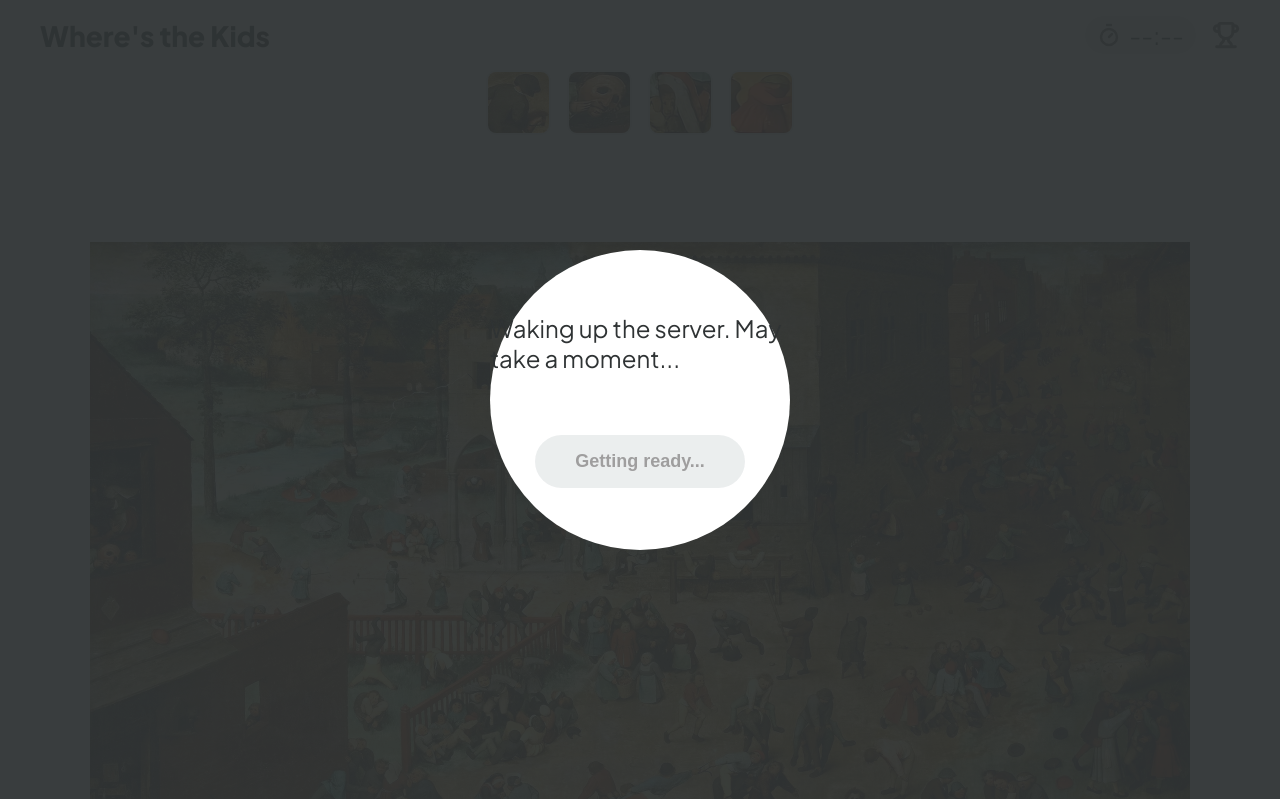
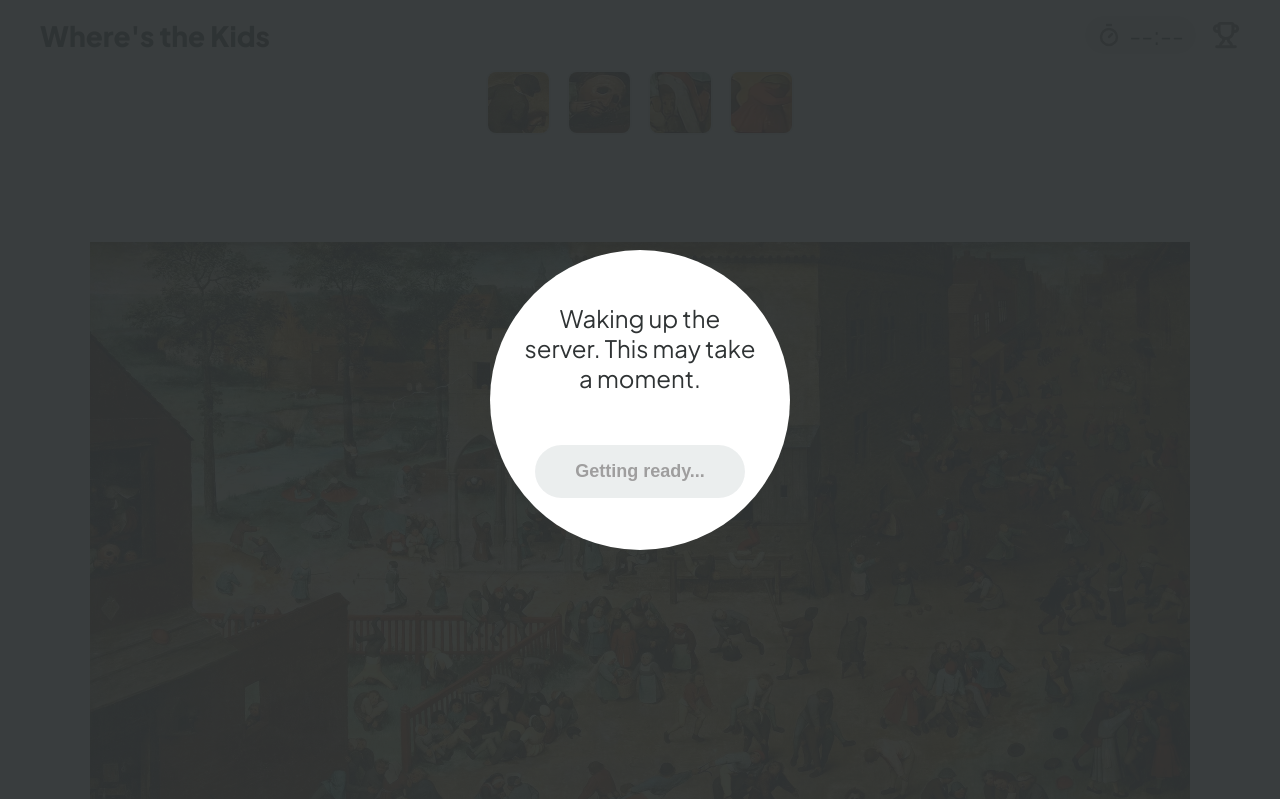
Before and after one commit to kbelltree/odin-wheres-waldo, a website built with Vite: page client/index.html in a window 1280 px wide. Shown: the top 799 px of the page. Built offline with nearby package versions, Linux system fonts and the light colour scheme; no server answers.

Commit message:
Update game start module UI

```diff
--- a/client/src/main.js
+++ b/client/src/main.js
@@ -142,7 +142,7 @@ document.addEventListener('DOMContentLoaded', () => {
 
     if (!isBackendReady) {
       updateStartModal({
-        messageText: 'Waking up the server. May take a moment...',
+        messageText: 'Waking up the server. This may take a moment.',
         buttonText: 'Getting ready...',
         isDisabled: true,
       });
--- a/client/src/style.css
+++ b/client/src/style.css
@@ -148,6 +148,11 @@ footer {
   flex-direction: column;
   align-items: center;
   justify-content: space-evenly;
+}
+
+.modal-message {
+  width: 80%;
+  text-align: center;
 }
 
 #start-btn {
```
